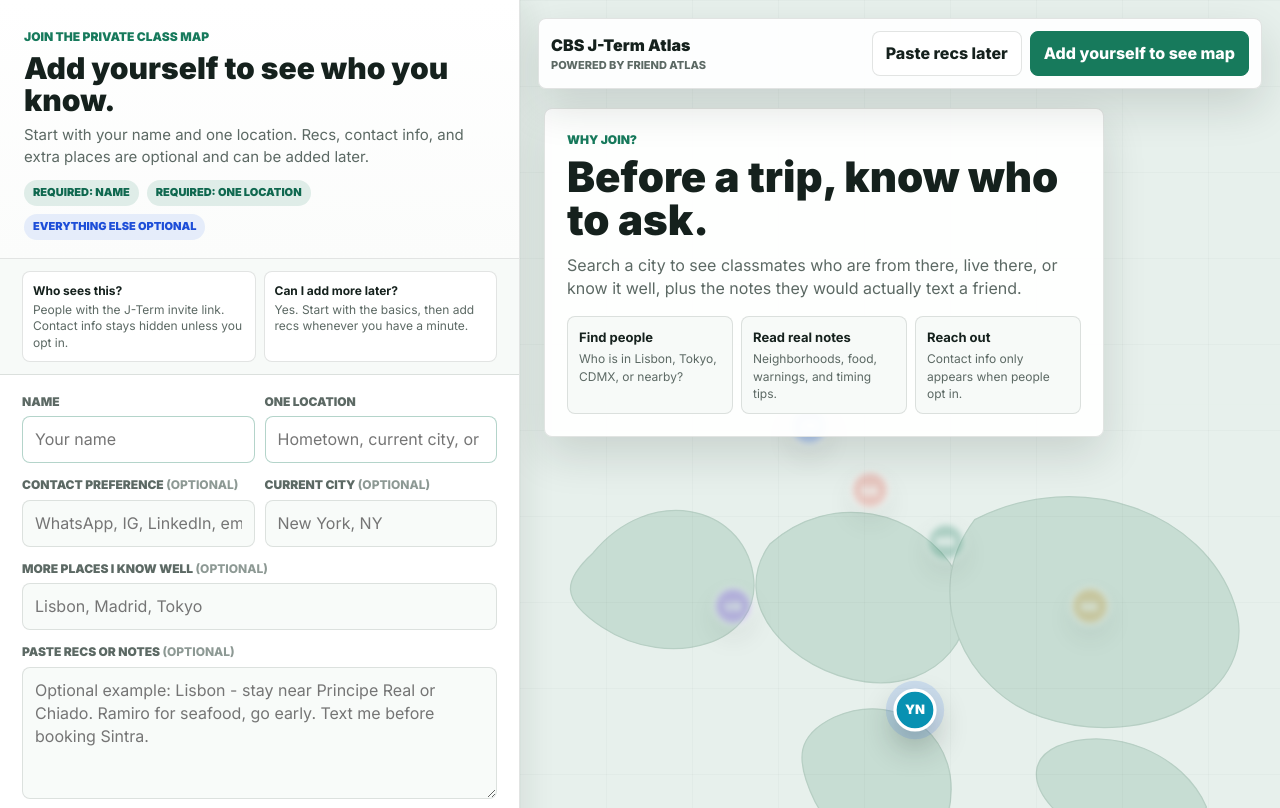
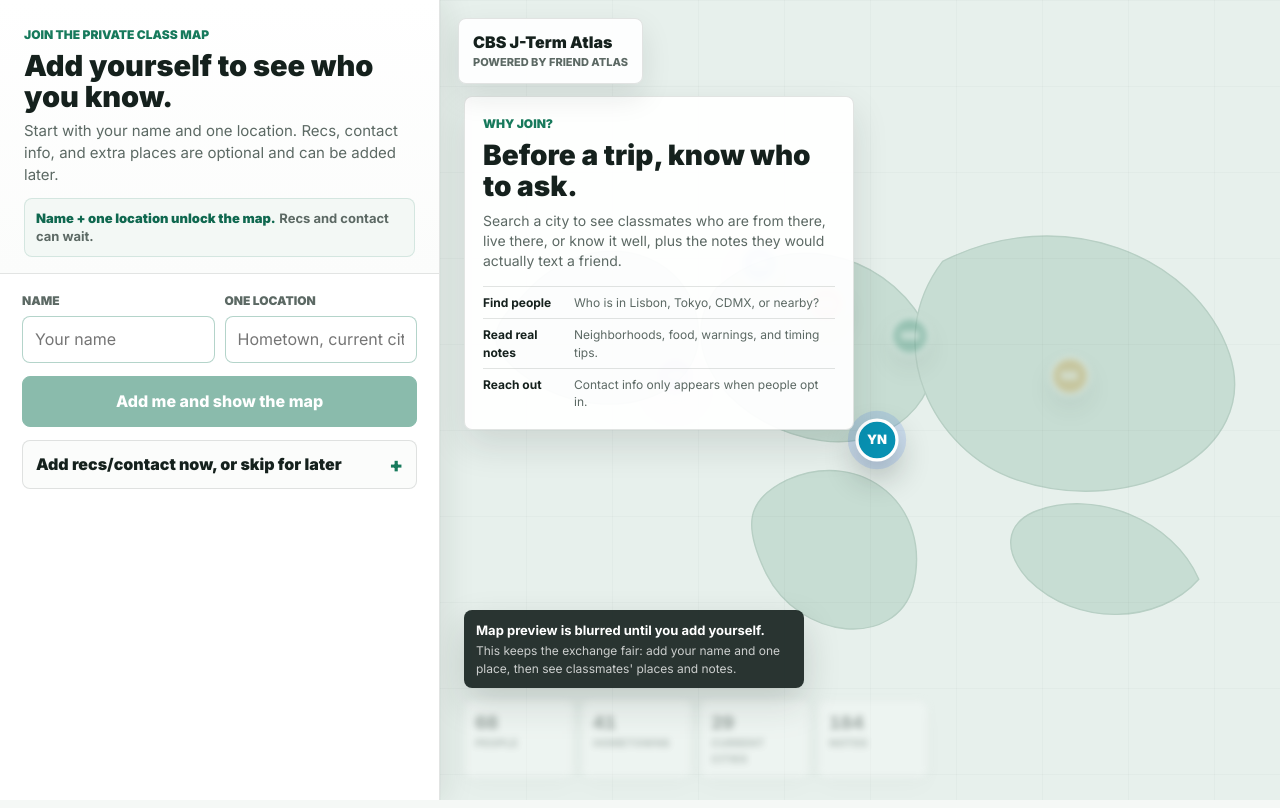
Before and after one commit to jesseseitz-eng/friend-atlas, a website: page public/jterm.html in a window 1280 px wide. Shown: the top 808 px of the page. Drawn offline with Linux system fonts and the light colour scheme.

Commit message:
Simplify J-Term signup page

```diff
--- a/public/jterm.html
+++ b/public/jterm.html
@@ -27,60 +27,57 @@
     html,body{min-height:100%;font-family:Inter,system-ui,-apple-system,sans-serif;background:var(--bg);color:var(--ink);line-height:1.45}
     button,input,textarea,select{font:inherit}
     button{cursor:pointer}
-    .shell{min-height:100vh;display:grid;grid-template-columns:minmax(430px,520px) minmax(0,1fr)}
+    .shell{min-height:100vh;display:grid;grid-template-columns:minmax(390px,440px) minmax(0,1fr)}
     .map{position:relative;min-height:100vh;overflow:hidden;background:#e7f0ec}
     .map svg{position:absolute;inset:0;width:100%;height:100%}
     .map-grid{position:absolute;inset:0;background-image:linear-gradient(rgba(21,33,29,.07) 1px,transparent 1px),linear-gradient(90deg,rgba(21,33,29,.07) 1px,transparent 1px);background-size:86px 86px;opacity:.38}
-    .nav{position:absolute;top:18px;left:18px;right:18px;z-index:5;display:flex;align-items:center;justify-content:space-between;gap:12px;background:rgba(255,255,255,.92);border:1px solid var(--line);border-radius:8px;padding:12px;box-shadow:var(--shadow)}
+    .nav{position:absolute;top:18px;left:18px;z-index:5;display:flex;align-items:center;gap:12px;background:rgba(255,255,255,.92);border:1px solid var(--line);border-radius:8px;padding:12px 14px;box-shadow:0 12px 30px rgba(21,33,29,.10)}
     .brand{font-weight:900}
     .brand span{display:block;color:var(--muted);font-size:11px;font-weight:800;margin-top:1px;text-transform:uppercase}
-    .nav-actions{display:flex;gap:8px;align-items:center}
+    .nav-actions{display:none}
     .btn{display:inline-flex;align-items:center;justify-content:center;border:1px solid var(--line);background:var(--surface);color:var(--ink);border-radius:8px;padding:10px 13px;font-weight:800;text-decoration:none;white-space:nowrap}
     .btn.primary{background:var(--green);border-color:var(--green);color:white}
     .btn.blue{background:var(--blue);border-color:var(--blue);color:white}
     .btn:active{transform:scale(.98)}
     .map.locked .pin:not(.you),.map.locked .map-stats{filter:blur(3px);opacity:.28;pointer-events:none}
-    .hero-card{position:absolute;left:24px;top:108px;z-index:4;width:min(560px,calc(100% - 48px));background:rgba(255,255,255,.94);border:1px solid var(--line);border-radius:8px;padding:22px;box-shadow:var(--shadow)}
+    .hero-card{position:absolute;left:24px;top:96px;z-index:4;width:min(390px,calc(100% - 48px));background:rgba(255,255,255,.94);border:1px solid var(--line);border-radius:8px;padding:18px;box-shadow:0 16px 36px rgba(21,33,29,.12)}
     .eyebrow{font-size:12px;font-weight:900;color:var(--green);text-transform:uppercase;margin-bottom:8px}
-    h1{font-size:42px;line-height:1.02;font-weight:900;letter-spacing:0;margin-bottom:12px}
-    .lead{color:var(--muted);font-size:16px;max-width:34em}
+    h1{font-size:28px;line-height:1.08;font-weight:900;letter-spacing:0;margin-bottom:10px}
+    .lead{color:var(--muted);font-size:14px;max-width:34em}
     .hero-actions{display:flex;gap:9px;flex-wrap:wrap;margin-top:18px}
     .steps{display:grid;grid-template-columns:repeat(3,1fr);gap:8px;margin-top:18px}
     .step{border:1px solid var(--line);background:#f7faf8;border-radius:8px;padding:10px}
     .step strong{display:block;font-size:13px}
     .step span{display:block;color:var(--muted);font-size:12px;margin-top:2px}
-    .unlock-card{position:absolute;left:24px;bottom:142px;z-index:4;width:min(410px,calc(100% - 48px));background:rgba(21,33,29,.92);color:white;border-radius:8px;padding:14px 15px;box-shadow:var(--shadow)}
-    .unlock-card strong{display:block;font-size:14px;margin-bottom:4px}
-    .unlock-card span{display:block;color:rgba(255,255,255,.76);font-size:13px}
+    .unlock-card{position:absolute;left:24px;bottom:112px;z-index:4;width:min(340px,calc(100% - 48px));background:rgba(21,33,29,.9);color:white;border-radius:8px;padding:11px 12px;box-shadow:0 16px 36px rgba(21,33,29,.18)}
+    .unlock-card strong{display:block;font-size:13px;margin-bottom:2px}
+    .unlock-card span{display:block;color:rgba(255,255,255,.76);font-size:12px}
     .pin{position:absolute;z-index:3;width:40px;height:40px;border-radius:50%;display:grid;place-items:center;border:3px solid white;color:white;font-weight:900;font-size:12px;box-shadow:0 12px 28px rgba(21,33,29,.28);transform:translate(-50%,-50%);transition:transform .15s,box-shadow .15s}
     .pin:hover,.pin.active{transform:translate(-50%,-50%) scale(1.08);box-shadow:0 0 0 7px rgba(37,99,235,.14),0 14px 30px rgba(21,33,29,.3)}
     .pin.sa{left:46%;top:38%;background:var(--coral)}.pin.jm{left:38%;top:33%;background:var(--blue)}.pin.mb{left:56%;top:42%;background:var(--green)}.pin.nk{left:75%;top:47%;background:var(--gold)}.pin.vr{left:28%;top:47%;background:var(--purple)}.pin.you{left:52%;top:55%;background:var(--teal)}
-    .map-stats{position:absolute;left:24px;right:24px;bottom:22px;z-index:4;display:grid;grid-template-columns:repeat(4,1fr);gap:8px;max-width:620px}
-    .metric{background:rgba(255,255,255,.92);border:1px solid var(--line);border-radius:8px;padding:12px;box-shadow:0 12px 30px rgba(21,33,29,.1)}
-    .metric strong{display:block;font-size:24px;font-weight:900;font-variant-numeric:tabular-nums}
+    .map-stats{position:absolute;left:24px;right:24px;bottom:22px;z-index:4;display:grid;grid-template-columns:repeat(4,minmax(0,110px));gap:8px;max-width:470px}
+    .metric{background:rgba(255,255,255,.9);border:1px solid var(--line);border-radius:8px;padding:9px 10px;box-shadow:0 10px 24px rgba(21,33,29,.08)}
+    .metric strong{display:block;font-size:18px;font-weight:900;font-variant-numeric:tabular-nums}
     .metric span{display:block;font-size:11px;text-transform:uppercase;color:var(--muted);font-weight:900}
-    .value-grid{display:grid;grid-template-columns:repeat(3,1fr);gap:8px;margin-top:16px}
-    .value{border:1px solid var(--line);background:#f7faf8;border-radius:8px;padding:11px}
-    .value strong{display:block;font-size:13px}
-    .value span{display:block;color:var(--muted);font-size:12px;margin-top:3px}
+    .value-grid{display:grid;gap:7px;margin-top:14px}
+    .value{display:grid;grid-template-columns:82px 1fr;gap:9px;border-top:1px solid var(--line);padding-top:7px}
+    .value strong{font-size:12px}
+    .value span{color:var(--muted);font-size:12px}
     .panel{order:-1;background:var(--surface);border-right:1px solid var(--line);min-height:100vh;display:flex;flex-direction:column;box-shadow:8px 0 28px rgba(21,33,29,.08);z-index:2}
-    .form-head{padding:28px 24px 18px;border-bottom:1px solid var(--line);background:linear-gradient(180deg,#fff,#fbfcfb)}
-    .form-head h2{font-size:30px;line-height:1.05;font-weight:900;margin-bottom:8px}
+    .form-head{padding:26px 24px 16px;border-bottom:1px solid var(--line);background:linear-gradient(180deg,#fff,#fbfcfb)}
+    .form-head h2{font-size:29px;line-height:1.05;font-weight:900;margin-bottom:8px}
     .form-head p{color:var(--muted);font-size:15px}
-    .requirement{display:flex;gap:8px;flex-wrap:wrap;margin-top:12px}
-    .pill{display:inline-flex;border-radius:999px;padding:5px 9px;font-size:11px;font-weight:900;text-transform:uppercase;background:rgba(23,122,92,.12);color:#0f684f}
-    .pill.optional{background:rgba(37,99,235,.10);color:#1d4ed8}
-    .privacy-strip{display:grid;grid-template-columns:1fr 1fr;gap:8px;padding:12px 22px;border-bottom:1px solid var(--line);background:#f7faf8}
-    .privacy{border:1px solid var(--line);background:white;border-radius:8px;padding:10px}
-    .privacy strong{display:block;font-size:12px;margin-bottom:3px}
-    .privacy span{display:block;color:var(--muted);font-size:12px;line-height:1.35}
+    .requirement{margin-top:12px;border-radius:8px;background:#f3f8f5;border:1px solid rgba(23,122,92,.14);padding:10px 11px;color:#315d50;font-size:13px}
+    .pill{font-weight:900;color:#0f684f}
+    .pill.optional{color:var(--muted);font-weight:700}
+    .privacy-strip{display:none}
     .form-scroll{overflow:auto;padding:18px 22px 24px;display:grid;gap:13px}
     label{display:block;font-size:12px;font-weight:900;color:var(--muted);text-transform:uppercase;margin-bottom:6px}
     label .hint{color:var(--soft);font-weight:800}
     .input,.textarea,.select{width:100%;border:1px solid var(--line);background:#f8fbf9;color:var(--ink);border-radius:8px;padding:11px 12px}
     .input.required{background:#fff;border-color:rgba(23,122,92,.32)}
     .input:focus,.textarea:focus,.select:focus{outline:2px solid rgba(37,99,235,.16);border-color:var(--blue)}
-    .textarea{min-height:132px;resize:vertical;line-height:1.45}
+    .textarea{min-height:116px;resize:vertical;line-height:1.45}
     .two{display:grid;grid-template-columns:1fr 1fr;gap:10px}
     .checks{display:grid;gap:8px}
     .check{display:flex;gap:8px;align-items:flex-start;border:1px solid var(--line);background:#f8fbf9;border-radius:8px;padding:10px;font-size:13px;color:var(--muted)}
@@ -92,12 +89,19 @@
     .profile strong{display:block;font-size:14px}
     .profile span{display:block;color:var(--muted);font-size:12px;margin-top:2px}
     .note{grid-column:1/-1;margin-top:8px;border-radius:8px;background:white;border:1px solid var(--line);padding:10px;font-size:13px;color:var(--muted);white-space:pre-wrap}
-    .save-row{display:flex;gap:9px;position:sticky;bottom:0;background:linear-gradient(180deg,rgba(255,255,255,0),white 18px);padding-top:20px}
+    .save-row{display:flex;gap:9px}
+    .save-row .primary{width:100%;padding:13px 14px}
+    .optional-details{border:1px solid var(--line);border-radius:8px;background:#fbfcfb}
+    .optional-details summary{list-style:none;cursor:pointer;padding:12px 13px;font-weight:900;color:var(--ink);display:flex;align-items:center;justify-content:space-between}
+    .optional-details summary::-webkit-details-marker{display:none}
+    .optional-details summary::after{content:"+";font-size:20px;line-height:1;color:var(--green)}
+    .optional-details[open] summary::after{content:"-"}
+    .optional-inner{border-top:1px solid var(--line);padding:13px;display:grid;gap:13px}
     .toast{position:fixed;right:18px;bottom:18px;background:#15211d;color:white;border-radius:8px;padding:12px 14px;font-size:13px;font-weight:800;box-shadow:var(--shadow);opacity:0;transform:translateY(10px);transition:.18s;z-index:10}
     .toast.show{opacity:1;transform:translateY(0)}
     .save-row .primary:disabled{opacity:.5;cursor:not-allowed}
     @media(max-width:980px){
-      .shell{grid-template-columns:1fr}.map{min-height:660px}.panel{order:-1;min-height:auto;border-right:0;border-top:1px solid var(--line);box-shadow:none}.hero-card{top:96px}.map-stats{grid-template-columns:repeat(2,1fr)}.privacy-strip,.two,.value-grid{grid-template-columns:1fr}h1{font-size:34px}.nav{align-items:flex-start}.nav-actions{flex-wrap:wrap;justify-content:flex-end}
+      .shell{grid-template-columns:1fr}.map{min-height:620px}.panel{order:-1;min-height:auto;border-right:0;border-top:1px solid var(--line);box-shadow:none}.hero-card{top:88px}.map-stats{grid-template-columns:repeat(2,1fr)}.two{grid-template-columns:1fr}h1{font-size:28px}.nav{right:18px}.value{grid-template-columns:1fr}.form-head h2{font-size:26px}
     }
   </style>
 </head>
@@ -154,12 +158,8 @@
         <div class="eyebrow">Join the private class map</div>
         <h2>Add yourself to see who you know.</h2>
         <p>Start with your name and one location. Recs, contact info, and extra places are optional and can be added later.</p>
-        <div class="requirement"><span class="pill">Required: name</span><span class="pill">Required: one location</span><span class="pill optional">Everything else optional</span></div>
+        <div class="requirement"><span class="pill">Name + one location unlock the map.</span> <span class="pill optional">Recs and contact can wait.</span></div>
       </header>
-      <section class="privacy-strip">
-        <div class="privacy"><strong>Who sees this?</strong><span>People with the J-Term invite link. Contact info stays hidden unless you opt in.</span></div>
-        <div class="privacy"><strong>Can I add more later?</strong><span>Yes. Start with the basics, then add recs whenever you have a minute.</span></div>
-      </section>
       <form class="form-scroll" id="joinForm" autocomplete="off">
         <div class="two">
           <div>
@@ -171,6 +171,12 @@
             <input class="input required" id="location" name="jterm-location" autocomplete="off" placeholder="Hometown, current city, or place you know" required>
           </div>
         </div>
+        <div class="save-row">
+          <button type="submit" class="btn primary" id="submitBtn" disabled>Add me and show the map</button>
+        </div>
+        <details class="optional-details">
+          <summary>Add recs/contact now, or skip for later</summary>
+          <div class="optional-inner">
             <div class="two">
               <div>
                 <label for="contact">Contact preference <span class="hint">(optional)</span></label>
@@ -205,10 +211,9 @@
                 <div class="note" id="previewNote">No recs needed to join. If you paste notes, they show here first. Later, Friend Atlas can group them into Eat, Drink, Stay, Do, Avoid, and Practical Tips.</div>
               </div>
             </section>
-        <div class="save-row">
             <button type="button" class="btn blue" id="previewBtn">Preview my pin</button>
-          <button type="submit" class="btn primary" id="submitBtn" disabled>Add me and show the map</button>
           </div>
+        </details>
       </form>
     </aside>
   </main>
```
Lines whose indentation alone changed are shown as unchanged.
